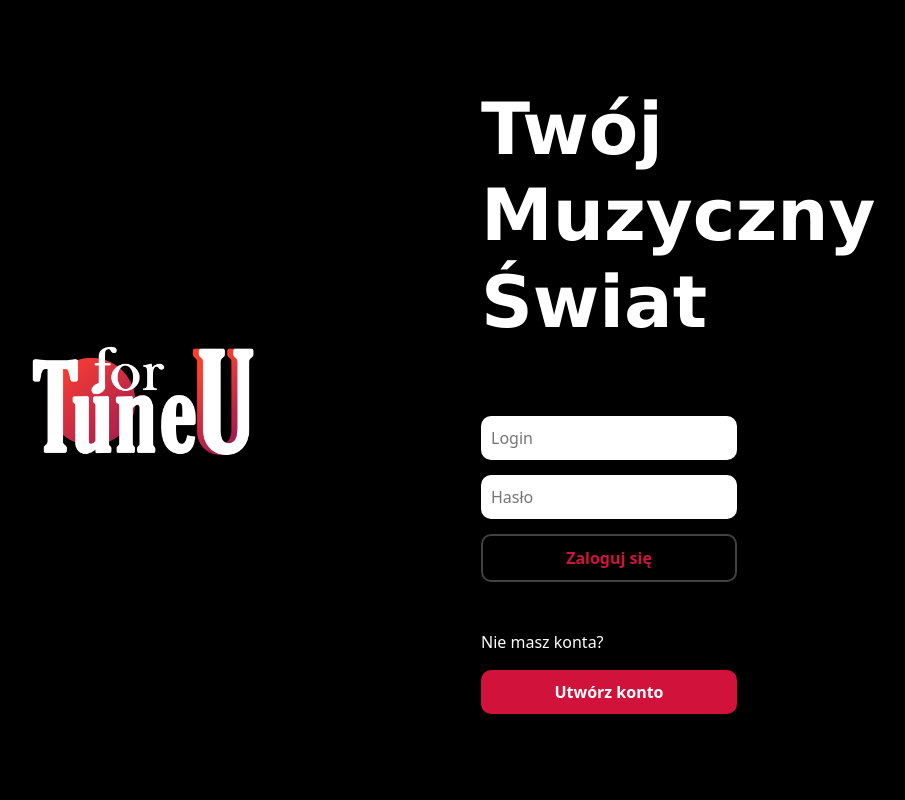
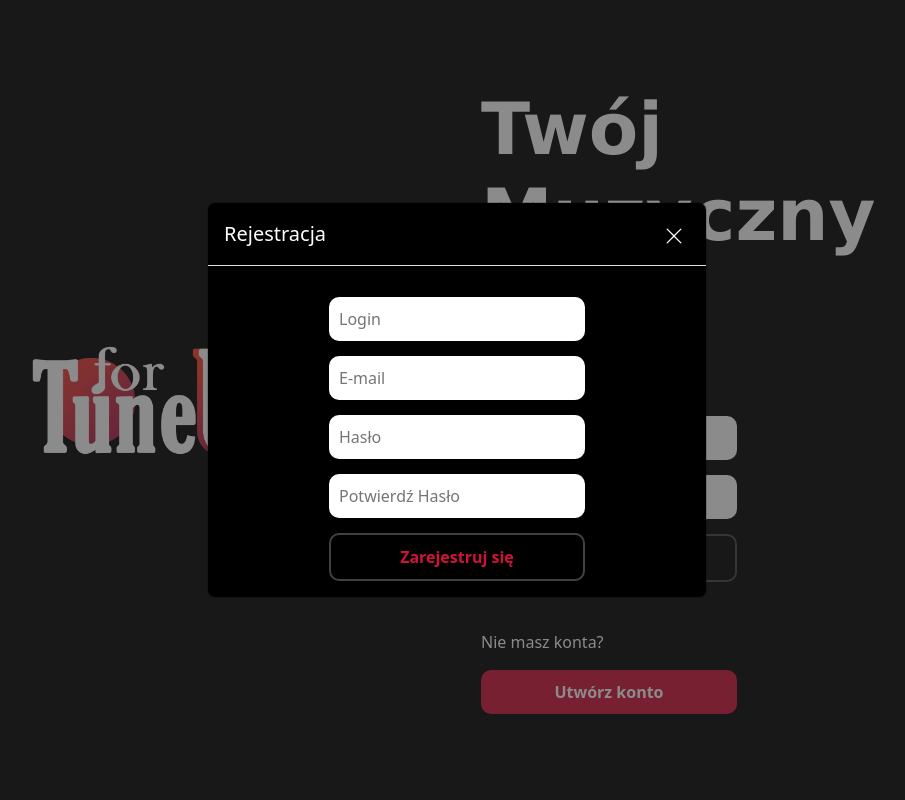
Before and after one commit to PiotrSroka5925/TuneForU, a PHP site: page /register.php in a window 1280 px wide, after a click on "Utwórz konto". Shown: the whole page, without its empty margins (183-1088 px from the left). Run offline with PHP 8.4, Linux system fonts and the light colour scheme.

Commit message:
Dodaj formularz rejestracji

```diff
--- a/register.php
+++ b/register.php
@@ -97,7 +97,7 @@
                     <h1 class="header">Twój Muzyczny Świat</h1>
 
                     <form action="login.php" method="POST" class="loginForm pt-5">
-                        <input type="text" name="login" placeholder="Login">
+                        <input type="text" name="login" placeholder="Login lub e-mail">
                         <input type="password" name="password" placeholder="Hasło">
                         <input type="submit" value="Zaloguj się">
                     </form>
@@ -109,23 +109,28 @@
                         </button>
                     </div>
 
-                    <!--<div class="modal fade" id="staticBackdrop" data-bs-backdrop="static" data-bs-keyboard="false" tabindex="-1" aria-labelledby="staticBackdropLabel" aria-hidden="true">
+                    <div class="modal fade" id="staticBackdrop" data-bs-backdrop="static" data-bs-keyboard="false" tabindex="-1" aria-labelledby="staticBackdropLabel" aria-hidden="true">
                         <div class="modal-dialog modal-dialog-centered">
-                            <div class="modal-content">
+                            <div class="modal-content bg-black">
                                 <div class="modal-header">
-                                    <h1 class="modal-title fs-5" id="staticBackdropLabel">Modal title</h1>
-                                    <button type="button" class="btn-close" data-bs-dismiss="modal" aria-label="Close"></button>
+                                    <h1 class="modal-title fs-5" id="staticBackdropLabel">Rejestracja</h1>
+                                    <button type="button" class="ms-auto border border-0 bg-transparent text-white" data-bs-dismiss="modal" aria-label="Close"><svg xmlns="http://www.w3.org/2000/svg" width="20" height="20" fill="currentColor" class="bi bi-x-lg" viewBox="0 0 16 16">
+                                        <path d="M2.146 2.854a.5.5 0 1 1 .708-.708L8 7.293l5.146-5.147a.5.5 0 0 1 .708.708L8.707 8l5.147 5.146a.5.5 0 0 1-.708.708L8 8.707l-5.146 5.147a.5.5 0 0 1-.708-.708L7.293 8z"/>
+                                        </svg>
+                                    </button>
                                 </div>
-                                <div class="modal-body">
-
-                                </div>
-                                <div class="modal-footer">
-                                    <button type="button" class="btn btn-secondary" data-bs-dismiss="modal">Close</button>
-                                    <button type="button" class="btn btn-primary">Understood</button>
+                                <div class="modal-body d-flex flex-column align-items-center justify-content-center">
+                                    <form method="POST" class="loginForm">
+                                        <input type="text" name="login" placeholder="Login">
+                                        <input type="email" name="email" placeholder="E-mail">
+                                        <input type="password" name="password1" placeholder="Hasło">
+                                        <input type="password" name="password2" placeholder="Potwierdź Hasło">
+                                        <input type="submit" value="Zarejestruj się">
+                                    </form>
                                 </div>
                             </div>
                         </div>
-                    </div>-->
+                    </div>
                 </div>
             </div>
         </div>
--- a/styles/styleLoginPage.css
+++ b/styles/styleLoginPage.css
@@ -71,3 +71,16 @@
     background-color: rgb(158, 18, 49);
     transition-duration: 0.3s;
 }
+
+.modal
+{
+    background-color: rgba(255, 255, 255, 0.096);
+}
+.bg-black
+{
+    color: white !important;
+}
+.btn-close
+{
+    --bs-btn-close-color: #ffffff !important;
+}
```
